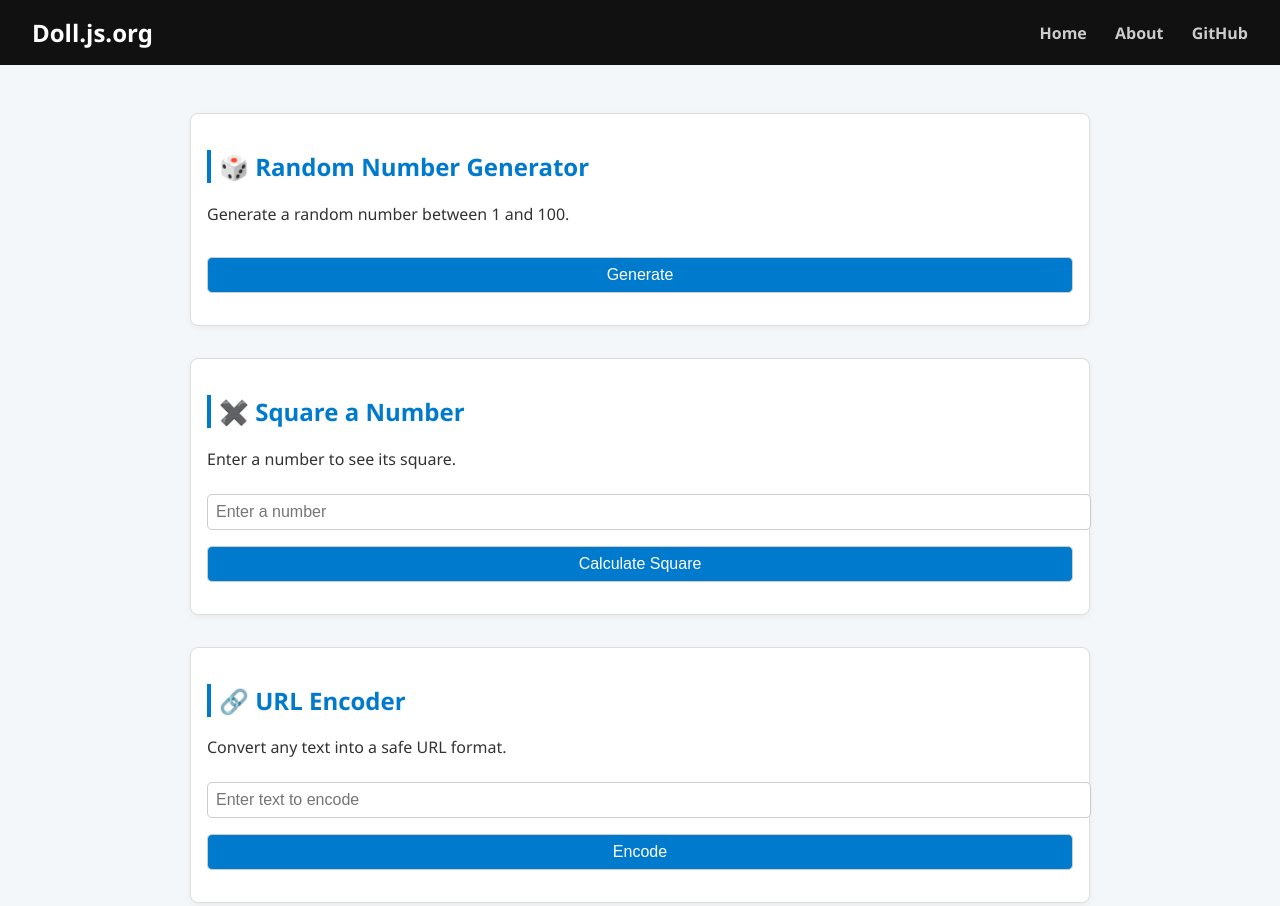
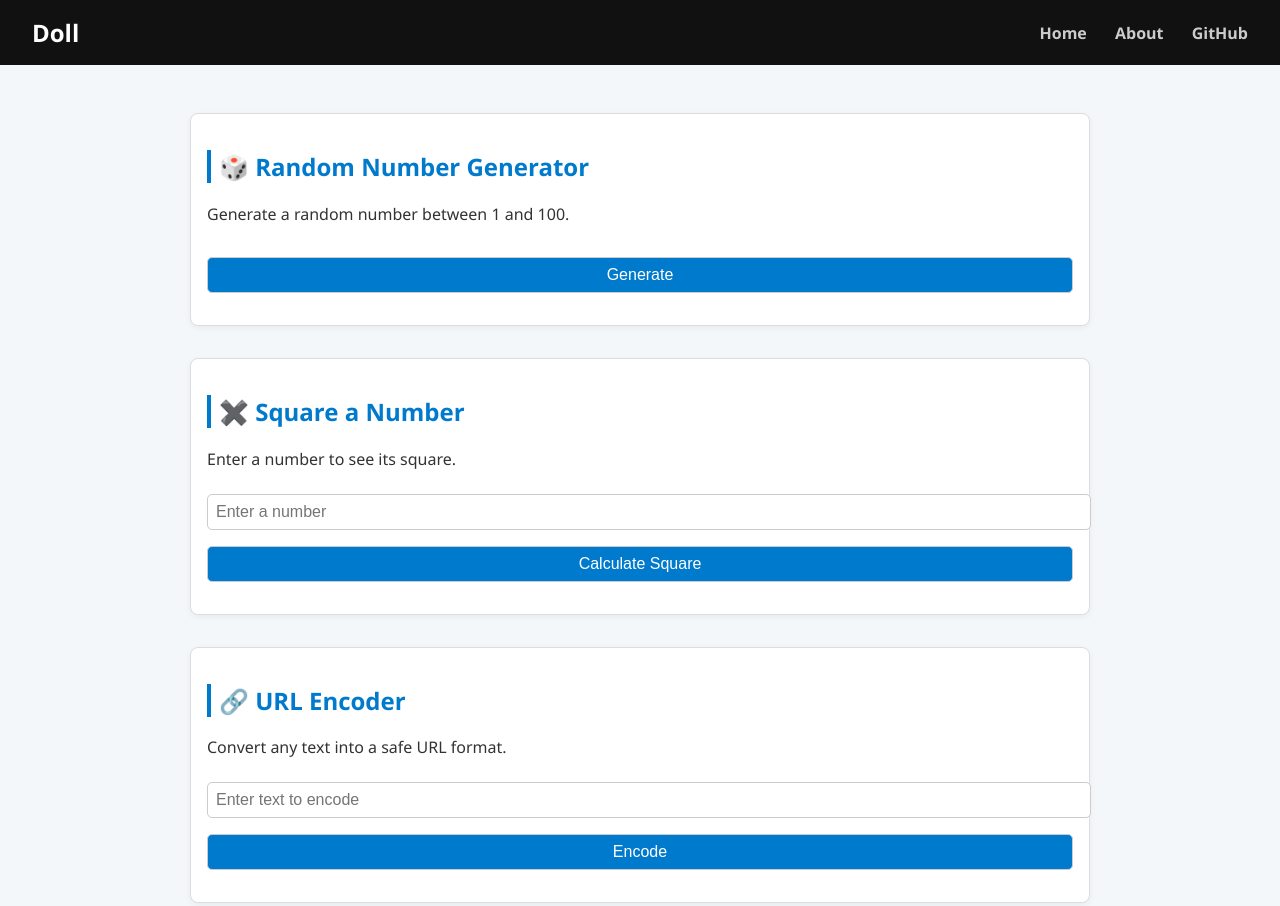
Before and after one commit to 01033139027/Doll, a plain HTML site: page index.html in a window 1280 px wide. Shown: the top 906 px of the page. Drawn offline with Linux system fonts and the light colour scheme.

Commit message:
Update index.html

```diff
--- a/index.html
+++ b/index.html
@@ -100,7 +100,7 @@
 <body>
 
     <header>
-        <h1>Doll.js.org</h1>
+        <h1>Doll</h1>
         <nav>
             <a href="#">Home</a>
             <a href="#">About</a>
```
